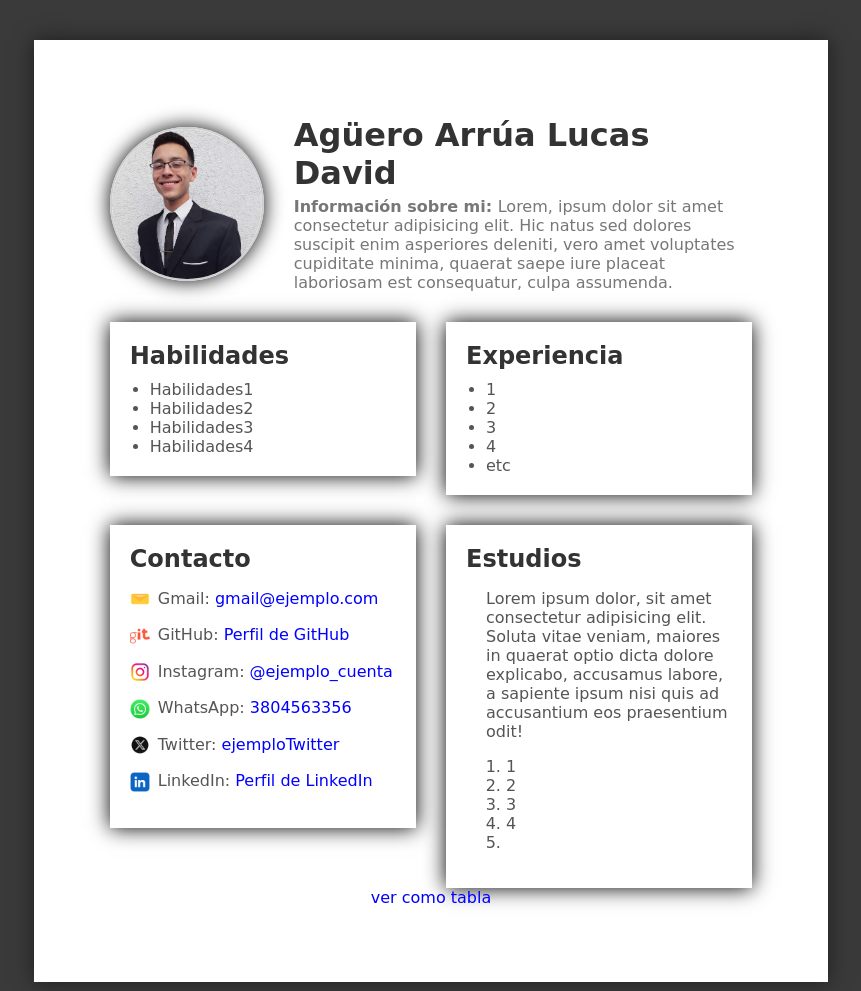
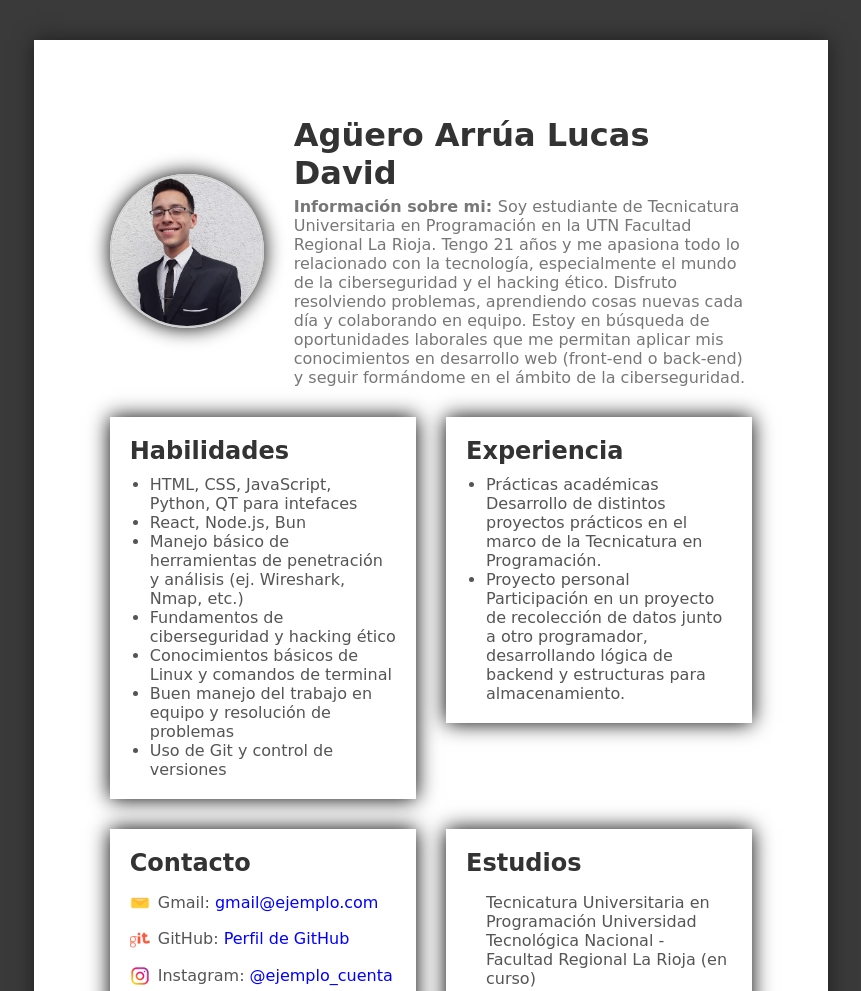
Before and after one commit to lucasaguero23/TP1ProgramacionIII, a plain HTML site: page index.html in a window 1280 px wide. Shown: the top 991 px of the page, without its empty margins (209-1070 px from the left). Drawn offline with Linux system fonts and the light colour scheme.

Commit message:
cambiando los datos del cv a mis datos personales

```diff
--- a/index.html
+++ b/index.html
@@ -16,11 +16,13 @@
             <span>
               <h1>Agüero Arrúa Lucas David</h1>
               <p>
-                <b>Información sobre mi: </b>Lorem, ipsum dolor sit amet
-                consectetur adipisicing elit. Hic natus sed dolores suscipit
-                enim asperiores deleniti, vero amet voluptates cupiditate
-                minima, quaerat saepe iure placeat laboriosam est consequatur,
-                culpa assumenda.
+                <b>Información sobre mi: </b>
+                Soy estudiante de Tecnicatura Universitaria en Programación en la
+                UTN Facultad Regional La Rioja. Tengo 21 años y me apasiona todo lo relacionado con la tecnología,
+                especialmente el mundo de la ciberseguridad y el hacking ético.
+                Disfruto resolviendo problemas, aprendiendo cosas nuevas cada día y colaborando en equipo.
+                Estoy en búsqueda de oportunidades laborales que me permitan aplicar mis conocimientos en desarrollo web (front-end o back-end)
+                y seguir formándome en el ámbito de la ciberseguridad.
               </p>
             </span>
           </div>
@@ -28,51 +30,51 @@
             <div class="apartados">
               <h2>Habilidades</h2>
               <ul>
-                <li>Habilidades1</li>
-                <li>Habilidades2</li>
-                <li>Habilidades3</li>
-                <li>Habilidades4</li>
+                <li>HTML, CSS, JavaScript, Python, QT para intefaces</li>
+                <li>React, Node.js, Bun</li>
+                <li>Manejo básico de herramientas de penetración y análisis (ej. Wireshark, Nmap, etc.)</li>
+                <li>Fundamentos de ciberseguridad y hacking ético</li>
+                <li>Conocimientos básicos de Linux y comandos de terminal</li>
+                <li>Buen manejo del trabajo en equipo y resolución de problemas</li>
+                <li>Uso de Git y control de versiones</li>
               </ul>
             </div>
             <div class="apartados">
               <h2>Experiencia</h2>
               <ul>
-                <li>1</li>
-                <li>2</li>
-                <li>3</li>
-                <li>4</li>
-                <li>etc</li>
+                <li>Prácticas académicas
+                  Desarrollo de distintos proyectos prácticos en el marco de la Tecnicatura en Programación.</li>
+                <li>Proyecto personal
+                  Participación en un proyecto de recolección de datos junto a otro programador, desarrollando lógica de backend y estructuras para almacenamiento.</li>
               </ul>
             </div>
             <div class="apartados">
               <h2>Contacto</h2>
-              <p><img src="imagenes/gmail.jpg" alt="Email Logo" id="icono">Gmail: <a href="https://www.jw.org/es/">gmail@ejemplo.com</a></p>
-              <p><img src="imagenes/git.jpg" alt="GitHub Logo" id="icono">GitHub: <a href="">Perfil de GitHub</a></p>
-              <p><img src="imagenes/instagram.jpg" alt="instgram Logo" id="icono">Instagram: <a href="">@ejemplo_cuenta</a></p>
-              <p><img src="imagenes/whatsapp.jpg" alt="WatsApp Logo" id="icono">WhatsApp: <a href="">3804563356</a></p>
-              <p><img src="imagenes/twitter.jpg" alt="Twitter Lofo" id="icono">Twitter: <a href="">ejemploTwitter</a></p>
-              <p><img src="imagenes/linkedin.jpg" alt="linkedin Logo" id="icono">LinkedIn: <a href="">Perfil de LinkedIn</a></p>
+              <p><img src="imagenes/gmail.jpg" alt="Email Logo" id="icono">Gmail: <a href="http://gmail.com/">gmail@ejemplo.com</a></p>
+              <p><img src="imagenes/git.jpg" alt="GitHub Logo" id="icono">GitHub: <a href="https://github.com/">Perfil de GitHub</a></p>
+              <p><img src="imagenes/instagram.jpg" alt="instgram Logo" id="icono">Instagram: <a href="https://www.instagram.com/">@ejemplo_cuenta</a></p>
+              <p><img src="imagenes/whatsapp.jpg" alt="WatsApp Logo" id="icono">WhatsApp: <a href="https://web.whatsapp.com/">3804563356</a></p>
+              <p><img src="imagenes/twitter.jpg" alt="Twitter Lofo" id="icono">Twitter: <a href="https://x.com/?lang=es">ejemploTwitter</a></p>
+              <p><img src="imagenes/linkedin.jpg" alt="linkedin Logo" id="icono">LinkedIn: <a href="https://ar.linkedin.com/">Perfil de LinkedIn</a></p>
             </div>
             <div class="apartados">
               <h2>Estudios</h2>
               <ul>
                 <p>
-                  Lorem ipsum dolor, sit amet consectetur adipisicing elit.
-                  Soluta vitae veniam, maiores in quaerat optio dicta dolore
-                  explicabo, accusamus labore, a sapiente ipsum nisi quis ad
-                  accusantium eos praesentium odit!
+                  Tecnicatura Universitaria en Programación
+                  Universidad Tecnológica Nacional - Facultad Regional La Rioja (en curso)
                 <ol>
-                    <li>1</li>
-                    <li>2</li>
-                    <li>3</li>
-                    <li>4</li>
-                    <li></li>
+                    <li>Introducción al Hacking Ético</li>
+                    <li>Fundamentos de Ciberseguridad</li>
+                    <li>Desarrollo Web Full Stack (HTML, CSS, JS, React, Node)</li>
                 </ol>
                 </p>
               </ul>
             </div>
           </div>
           <footer>
+            <br>
+            <br>
             <a href="tabla.html" id="tabla" target="_blank">ver como tabla</a>
           </footer>
         </div>
```
